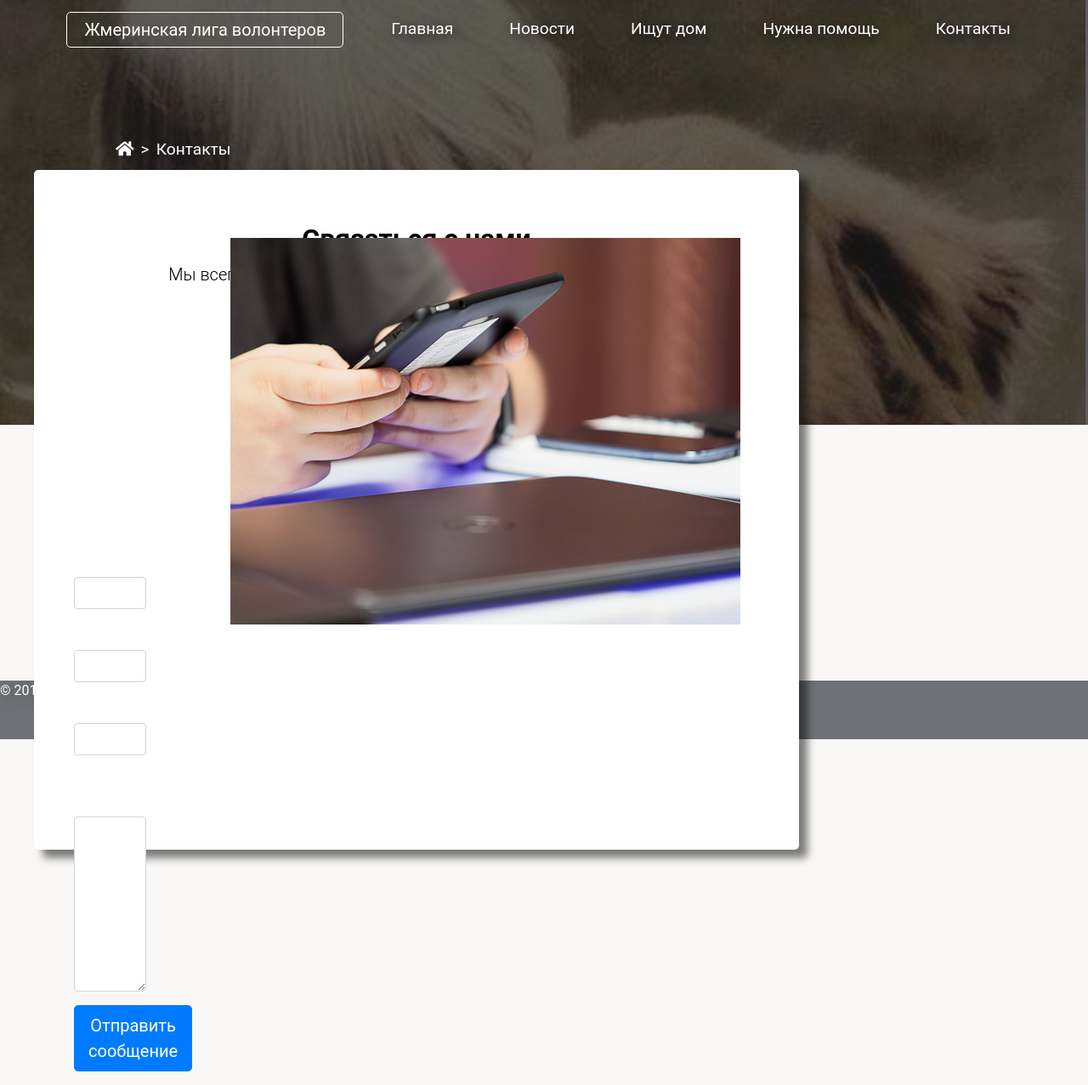
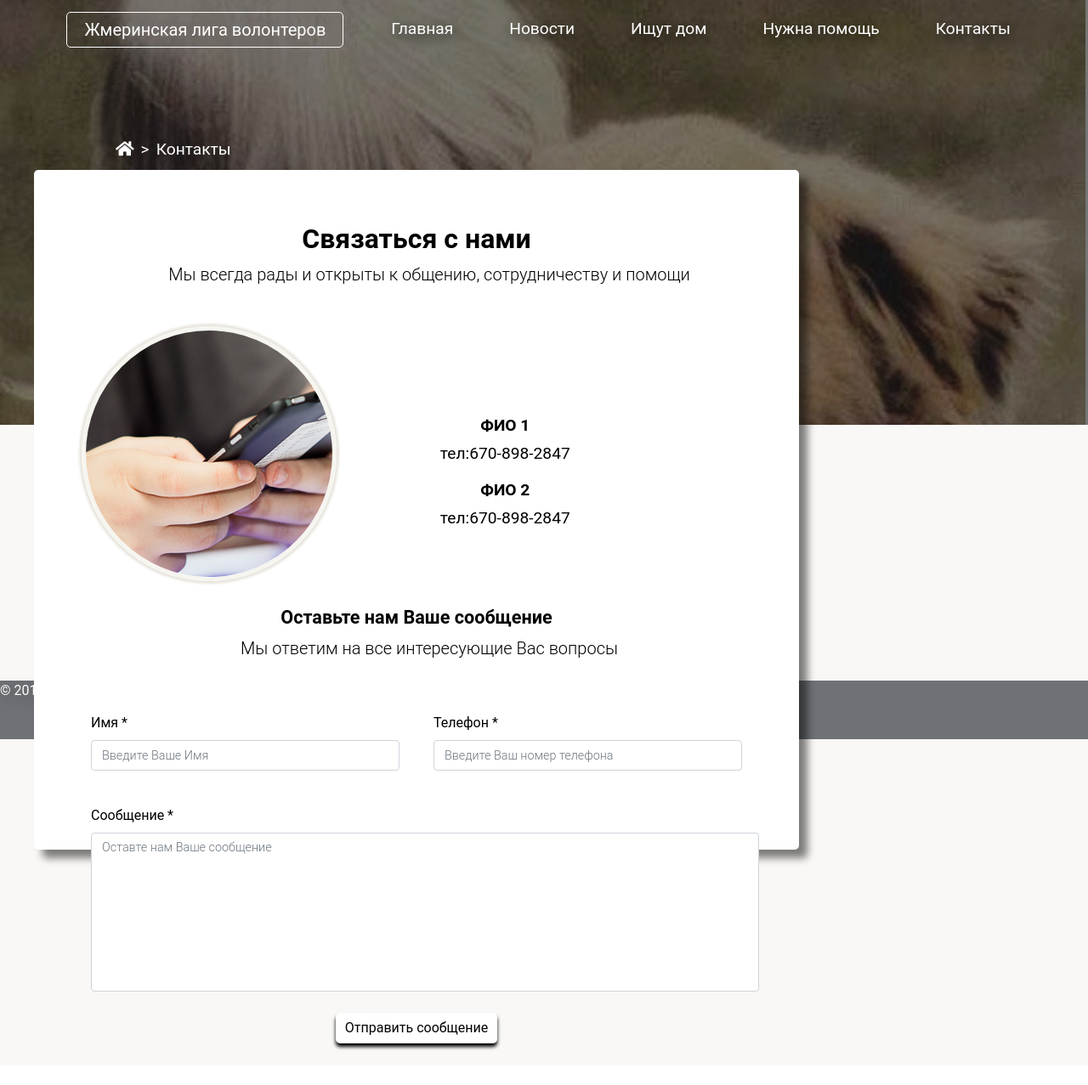
Before and after one commit to Havryliuk-Serhii/zlv, a PHP site: page /contacts.html in a window 1280 px wide; the page is wider, and only the part inside the window is pictured. Shown: that part at 85% size. After the commit the page ends 1236 px from the top of that part, so only its background shows below. Run offline with PHP 8.4, Linux system fonts and the light colour scheme; some libraries are stand-ins or nearby versions.

Commit message:
add some changes

```diff
--- a/contacts.html
+++ b/contacts.html
@@ -18,6 +18,7 @@
 
 <body>
 <div class="wrapper">
+  <header class="header">
   <nav class="navbar navbar-expand-lg fixed-top">
     <a class="navbar-brand">Жмеринская лига волонтеров</a>
     <button class="navbar-toggler" data-target="#my-nav" data-toggle="collapse" aria-controls="my-nav"
@@ -47,6 +48,7 @@
   <div class="img-bg-container">
             <img class="header-bg" src="./img/hero-bg.jpg" alt="header background">
         </div>
+  </header>
         <main class="main" id="main" role="main">
           <article class="content">
             <div class="breadcrumb-container">
@@ -63,40 +65,23 @@
       <h2>Связаться с нами</h2>
       <p class="lead">Мы всегда рады и открыты к общению, сотрудничеству и помощи</p>
     </div>
-    <div class="gmap-area">
+    <div class="contact-area">
       <div class="container">
         <div class="row">
-          <div class="col-sm-5 text-center">
-            <div class="gmap">
+          <div class="col-sm-5">
+            <div class="contact-img">
               <img src="img/contact2.png" alt="">
             </div>
           </div>
-
-          <div class="col-sm-7 map-content">
-            <ul class="row">
-              <li class="col-sm-6">
-                <address>
-                  <h5>ФИО 1</h5>
-                  <p>тел:670-898-2847</p>
-
-                </address>
-
-                <address>
-                  <address>
-                    <h5>ФИО 2</h5>
-                    <p>тел:670-898-2847</p>
-                  </address>
+          <div class="col-sm-7">
+            <ul class="contact-list text-center">
+              <li class="contact-item">
+                <h5>ФИО 1</h5>
+                <p>тел:670-898-2847</p>
               </li>
-              <li class="col-sm-6">
-                <address>
-                  <h5>ФИО3</h5>
-                  <p>тел:670-898-2847</p>
-                </address>
-
-                <address>
-                  <h5>ФИО4</h5>
-                  <p>тел:670-898-2847</p>
-                </address>
+              <li class="contact-item">
+                <h5>ФИО 2</h5>
+                <p>тел:670-898-2847</p>
               </li>
             </ul>
           </div>
@@ -104,36 +89,35 @@
       </div>
     </div>
   </section>
-  <section id="contact-page">
-    <div class="container">
-      <div class="center">
-        <h2>Оставьте нам Ваше сообщение</h2>
+  <section id="contact-form">
+
+      <div class="page-title">
+        <h3>Оставьте нам Ваше сообщение</h3>
         <p class="lead">Мы ответим на все интересующие Вас вопросы</p>
       </div>
-      <div class="row contact-wrap">
-        <div class="status alert alert-success" style="display: none"></div>
-        <form id="main-contact-form" class="contact-form" name="contact-form" method="post" action="sendemail.php">
-          <div class="col-sm-5 col-sm-offset-1">
+    <div class="container">
+      <div class="row">
+        <form id="main-contact-form" class="contact-form" name="contact-form" method="post" action="#">
+          <div class="col-12">
             <div class="form-group">
-              <label>Имя *</label>
-              <input type="text" name="name" class="form-control" required="required">
+                <div class="form-lable">
+                    <label>Имя *</label>
+                    <input type="text" name="name" class="form-control" required="required" placeholder="Введите Ваше Имя" >
+                </div>
+                <div class="form-lable">
+                    <label>Телефон *</label>
+                    <input type="text" class="form-control" required="required" placeholder="Введите Ваш номер телефона" >
+                </div>
+            </div>
+
+          </div>
+          <div class="col-12">
+            <div class="form-lable-textarea">
+              <label>Сообщение *</label>
+              <textarea name="message" id="message" required="required" class="form-control" rows="8"placeholder="Оставте нам Ваше сообщение" ></textarea>
             </div>
             <div class="form-group">
-              <label>Email *</label>
-              <input type="email" name="email" class="form-control" required="required">
-            </div>
-            <div class="form-group">
-              <label>Телефон</label>
-              <input type="text" class="form-control" required="required">
-            </div>
-          </div>
-          <div class="col-sm-5">
-            <div class="form-group">
-              <label>Сообщение *</label>
-              <textarea name="message" id="message" required="required" class="form-control" rows="8"></textarea>
-            </div>
-            <div class="form-group">
-              <button type="submit" name="submit" class="btn btn-primary btn-lg" required="required">Отправить
+              <button type="submit" name="submit" class="btn btn-submit" required="required">Отправить
                 сообщение</button>
             </div>
           </div>
--- a/css/style.css
+++ b/css/style.css
@@ -36,6 +36,11 @@ h4{
   font-size: 1.2rem;
   font-weight: 700;
 }
+h5{
+  color: #000;
+   font-size: 1.2rem;
+  font-weight: 700;
+}
 .wrapper {
   display: -webkit-flex;
   display: -moz-flex;
@@ -45,7 +50,6 @@ h4{
   flex-direction: column;
   justify-content: space-between;
   height: 100vh;
-
 }
 .main{
   max-width: 100%;
@@ -68,7 +72,6 @@ h4{
   color: #000;
   padding: 30px 0;
 }
-
 /*
 * Video and video background
  */
@@ -86,7 +89,7 @@ h4{
   width: 100%;
   height: 100vh;
   background: #1b1b1b;
-  opacity: 0.7;
+  opacity: 0.6;
 }
 video {
   object-fit: cover;
@@ -117,7 +120,6 @@ video {
 .nav-item {
 padding: 10px 25px;
 text-shadow: 1px 4px 16px rgba(0, 0, 0);
-
 }
 .nav-item a::after {
   content: '';
@@ -165,7 +167,7 @@ text-shadow: 1px 4px 16px rgba(0, 0, 0);
   width: 100%;
   height: 100vh;
   background: #1b1b1b;
-  opacity: 0.7;
+  opacity: 0.6;
 }
 .header-bg{
   width: 100%;
@@ -281,7 +283,6 @@ a.btn-post:hover{
   opacity: 0.6;
   padding: 8px 12px;
 }
-
 /*
 * Pagination
 */
@@ -341,11 +342,11 @@ input{
 }
 .btn-submit{
   color: #000;
-   background:#fff;
+  background:#fff;
   padding: 5px 10px;
   margin: 10px;
   border-radius: 5px;
-
+  box-shadow: 0 4px 4px rgba(0, 0, 0);
 }
 .btn-submit:hover{
   color: #fff;
@@ -361,12 +362,11 @@ input{
   list-style: none;
 }
 .widget-item a{
-   color: #000;
-   text-decoration: none;
-    font-size: 1.2rem;
+  color: #000;
+  text-decoration: none;
+  font-size: 1.2rem;
 }
-.widget-item a:hover
-{
+.widget-item a:hover{
  color: #1b1b1b;
   opacity: 0.6;
   font-size: 1.2rem;
@@ -389,7 +389,7 @@ input{
   color: #000;
   border:none;
 }
-.car-block-img{
+.card-block-img{
   width: 100%;
   height: auto;
 }
@@ -423,7 +423,6 @@ display: flex;
 -ms-flex-direction: row;
 -o-flex-direction: row;
 flex-direction: row;
-
 }
 .single-feature {
   margin: 10px 0px;
@@ -471,7 +470,55 @@ a .btn-link:visited{
 /*
 * Contact
 */
+.contact-img{
+  border: 5px solid #f6f5f0;
+    border-radius: 50%;
+    height: 300px;
+    width: 300px;
+    box-shadow: 0px 0px 3px 3px #e7e4dc;
+    overflow: hidden;
+    position: relative;
+    margin: 0 auto;
+}
+.contact-list{
+  list-style: none;
+}
+.contact-item p{
+  color: #000;
+}
+.contact-form{
+  width: 100%;
+}
+.form-group{
+  display: -webkit-flex;
+  display: -moz-flex;
+  display: -ms-flex;
+  display: -o-flex;
+  display: flex;
+  justify-content: space-around;
+}
+.form-lable{
+  width: 50%;
+  padding: 10px;
+  margin: 5px 10px;
+  color: #000;
+}
 
+.form-control{
+  font-weight: 300;
+  color: #000;
+  font-size: 0.9rem;
+}
+
+.form-lable-textarea{
+  width: 100%;
+  padding: 10px;
+  margin: 5px 10px;
+  color: #000;
+ }
+#message{
+   resize: none;
+}
 /*
 * Footer
 */
```
